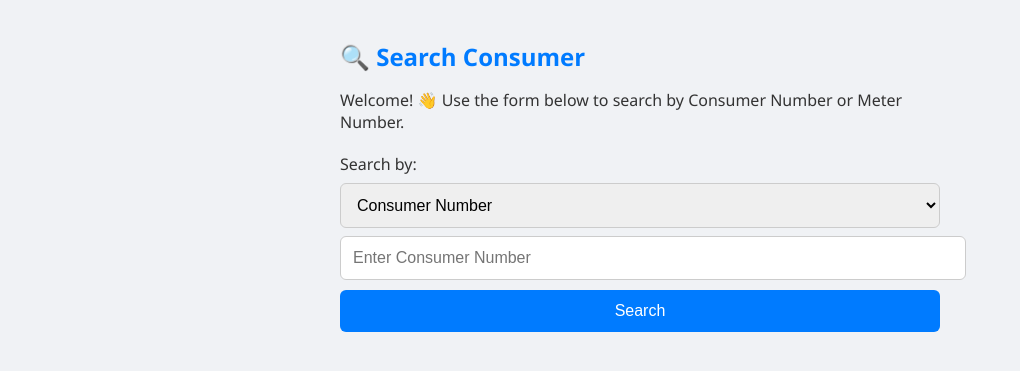
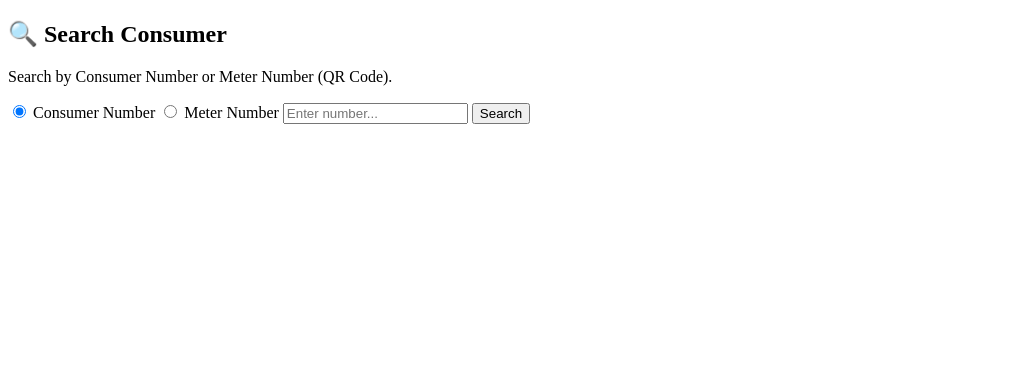
Before and after one commit to Bobbykumaar/consumer-search-app, a Flask app: page / in a window 1280 px wide. Shown: the top 371 px of the page, without its empty margins (0-1020 px from the left). Run offline with Flask 3, Linux system fonts and the light colour scheme.

Commit message:
Update index.html

```diff
--- a/templates/index.html
+++ b/templates/index.html
@@ -5,125 +5,22 @@
     <title>Consumer Search</title>
     <meta name="viewport" content="width=device-width, initial-scale=1.0">
     <style>
-        :root {
-            --primary: #007bff;
-            --background: #f0f2f5;
-            --card-bg: #fff;
-            --text-color: #333;
-        }
-
-        body {
-            font-family: 'Segoe UI', Tahoma, Geneva, Verdana, sans-serif;
-            background-color: var(--background);
-            margin: 0;
-            padding: 20px;
-            color: var(--text-color);
-            display: flex;
-            justify-content: center;
-        }
-
-        .container {
-            max-width: 600px;
-            width: 100%;
-        }
-
-        h2 {
-            color: var(--primary);
-            margin-bottom: 10px;
-        }
-
-        form {
-            margin-top: 20px;
-        }
-
-        select, input[type="text"] {
-            width: 100%;
-            padding: 12px;
-            margin-top: 8px;
-            border: 1px solid #ccc;
-            border-radius: 6px;
-            font-size: 16px;
-        }
-
-        button {
-            width: 100%;
-            padding: 12px;
-            background-color: var(--primary);
-            color: white;
-            border: none;
-            border-radius: 6px;
-            font-size: 16px;
-            margin-top: 10px;
-            cursor: pointer;
-            transition: background-color 0.3s ease;
-        }
-
-        button:hover {
-            background-color: #0056b3;
-        }
-
-        .card {
-            background: var(--card-bg);
-            margin-top: 30px;
-            padding: 20px;
-            border-radius: 10px;
-            box-shadow: 0 4px 10px rgba(0, 0, 0, 0.05);
-        }
-
-        .card h3 {
-            margin-top: 0;
-            color: #222;
-        }
-
-        ul {
-            list-style: none;
-            padding-left: 0;
-        }
-
-        li {
-            padding: 8px 0;
-            border-bottom: 1px solid #eee;
-        }
-
-        li:last-child {
-            border-bottom: none;
-        }
-
-        .message {
-            margin-top: 20px;
-            color: red;
-            font-weight: bold;
-        }
-
-        @media screen and (max-width: 600px) {
-            body {
-                padding: 10px;
-            }
-
-            input[type="text"], select, button {
-                font-size: 14px;
-                padding: 10px;
-            }
-
-            .card {
-                padding: 15px;
-            }
-        }
+        /* ... your existing styles ... */
     </style>
 </head>
 <body>
     <div class="container">
         <h2>🔍 Search Consumer</h2>
-        <p>Welcome! 👋 Use the form below to search by Consumer Number or Meter Number.</p>
+        <p>Search by Consumer Number or Meter Number (QR Code).</p>
 
         <form method="post">
-            <label for="search_type">Search by:</label>
-            <select name="search_type" id="search_type" onchange="updatePlaceholder()">
-                <option value="consumer_number">Consumer Number</option>
-                <option value="meter_number">Meter Number</option>
-            </select>
-
-            <input type="text" name="search_value" id="search_value" placeholder="Enter Consumer Number" required>
+            <label>
+                <input type="radio" name="search_type" value="consumer" {% if selected == 'consumer' %}checked{% endif %}> Consumer Number
+            </label>
+            <label>
+                <input type="radio" name="search_type" value="meter" {% if selected == 'meter' %}checked{% endif %}> Meter Number
+            </label>
+            <input type="text" name="input_value" placeholder="Enter number..." required>
             <button type="submit">Search</button>
         </form>
 
@@ -135,22 +32,12 @@
             <div class="card">
                 <h3>Consumer Details</h3>
                 <ul>
-                {% for key, value in result.items() %}
-                    <li><strong>{{ key|pretty_key }}:</strong> {{ value }}</li>
-                {% endfor %}
+                    {% for key, value in result.items() %}
+                        <li><strong>{{ key|pretty_key }}:</strong> {{ value }}</li>
+                    {% endfor %}
                 </ul>
             </div>
         {% endif %}
     </div>
-
-    <script>
-        function updatePlaceholder() {
-            const select = document.getElementById('search_type');
-            const input = document.getElementById('search_value');
-            input.placeholder = select.value === 'meter_number'
-                ? "Enter Meter Number"
-                : "Enter Consumer Number";
-        }
-    </script>
 </body>
 </html>
```
